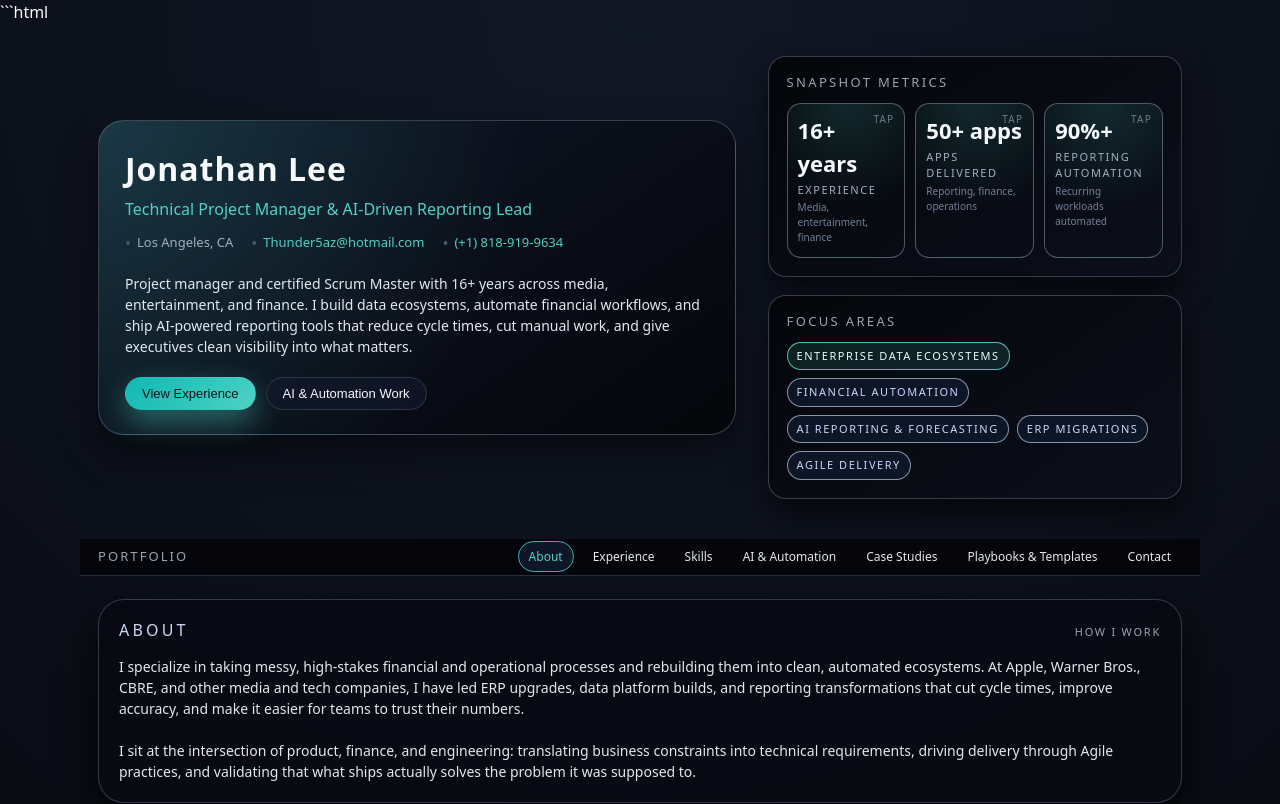
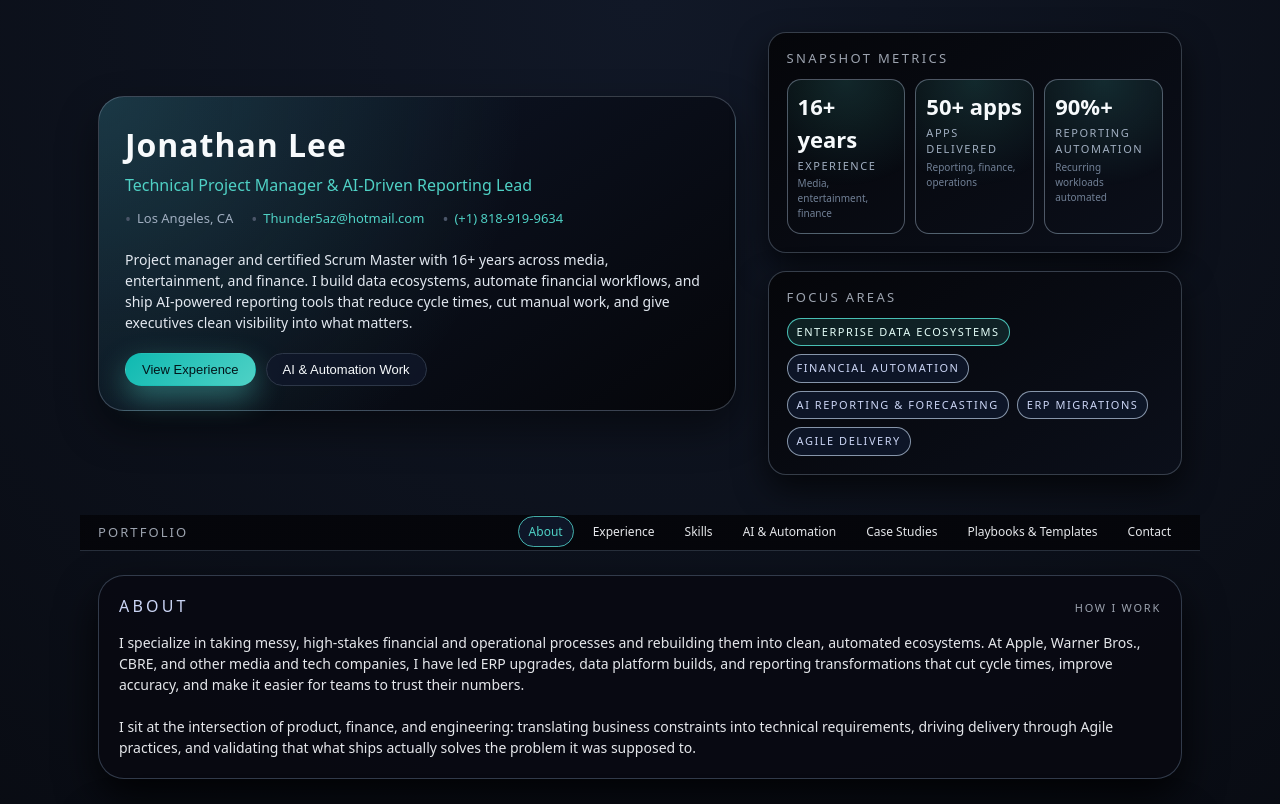
Before and after one commit to magnum5az/Jonathan-Lee-Portfolio, a plain HTML site: page index.html in a window 1280 px wide. Shown: the top 804 px of the page. Drawn offline with Linux system fonts and the light colour scheme.

Commit message:
Update index2.html

````diff
--- a/index.html
+++ b/index.html
@@ -1,4 +1,3 @@
-```html
 <!DOCTYPE html>
 <html lang="en">
 <head>
@@ -191,20 +190,8 @@
       padding: 10px 10px 12px;
       background: radial-gradient(circle at top, rgba(79,209,197,0.16), transparent 65%);
       border: 1px solid rgba(148,163,184,0.5);
-      cursor: pointer;
       overflow: hidden;
       transition: border-color var(--transition-fast), box-shadow var(--transition-fast), background var(--transition-fast);
-    }
-
-    .metric-card::after {
-      content: "Tap";
-      position: absolute;
-      top: 8px;
-      right: 10px;
-      font-size: 10px;
-      color: rgba(148,163,184,0.7);
-      text-transform: uppercase;
-      letter-spacing: 0.12em;
     }
 
     .metric-card:hover {
@@ -217,7 +204,7 @@
       font-size: 22px;
       font-weight: 700;
       margin-bottom: 2px;
-      min-height: 26px; /* keep height stable so the card doesn't jiggle */
+      min-height: 26px;
     }
 
     .metric-label {
@@ -548,7 +535,7 @@
         <div class="hero-meta">
           <span>Los Angeles, CA</span>
           <span><a href="mailto:Thunder5az@hotmail.com">Thunder5az@hotmail.com</a></span>
-          <span><a href="tel:+18189199634">(+1) 818-919-9634</a></span>
+          <span><a href="tel:+1818919634">(+1) 818-919-9634</a></span>
         </div>
         <p class="hero-summary">
           Project manager and certified Scrum Master with 16+ years across media, entertainment, and finance.
@@ -570,18 +557,18 @@
         <div class="card">
           <div class="card-title">Snapshot Metrics</div>
           <div class="metrics-grid">
-            <div class="metric-card" data-base="16" data-extra="+ years" data-target="16">
-              <div class="metric-value">0</div>
+            <div class="metric-card">
+              <div class="metric-value">16+ years</div>
               <div class="metric-label">Experience</div>
               <div class="metric-sub">Media, entertainment, finance</div>
             </div>
-            <div class="metric-card" data-base="50" data-extra="+ apps" data-target="50">
-              <div class="metric-value">0</div>
+            <div class="metric-card">
+              <div class="metric-value">50+ apps</div>
               <div class="metric-label">Apps Delivered</div>
               <div class="metric-sub">Reporting, finance, operations</div>
             </div>
-            <div class="metric-card" data-base="90" data-extra="%+" data-target="90">
-              <div class="metric-value">0</div>
+            <div class="metric-card">
+              <div class="metric-value">90%+</div>
               <div class="metric-label">Reporting Automation</div>
               <div class="metric-sub">Recurring workloads automated</div>
             </div>
@@ -907,50 +894,12 @@
           </p>
           <div class="contact-row">
             <span>Email: <a href="mailto:Thunder5az@hotmail.com">Thunder5az@hotmail.com</a></span>
-            <span>Phone: <a href="tel:+18189199634">(+1) 818-919-9634</a></span>
+            <span>Phone: <a href="tel:+1818919634">(+1) 818-919-9634</a></span>
             <span>Location: Los Angeles, CA</span>
           </div>
         </div>
       </section>
     </main>
   </div>
-
-  <script>
-    // Simple metric animation on load + tap to re-animate
-    function animateMetric(el) {
-      const target = parseInt(el.dataset.target, 10) || 0;
-      const base = parseInt(el.dataset.base, 10) || target;
-      const extra = el.dataset.extra || "";
-      const valueEl = el.querySelector(".metric-value");
-      const duration = 900;
-      const startTime = performance.now();
-
-      function frame(now) {
-        const progress = Math.min((now - startTime) / duration, 1);
-        const current = Math.round(progress * base);
-        valueEl.textContent = current + extra;
-        if (progress < 1) {
-          requestAnimationFrame(frame);
-        }
-      }
-
-      requestAnimationFrame(frame);
-    }
-
-    document.addEventListener("DOMContentLoaded", function () {
-      const metricCards = document.querySelectorAll(".metric-card");
-      metricCards.forEach(function (card, index) {
-        // staggered initial animation
-        setTimeout(function () {
-          animateMetric(card);
-        }, index * 150);
-
-        card.addEventListener("click", function () {
-          animateMetric(card);
-        });
-      });
-    });
-  </script>
 </body>
 </html>
-```
````
